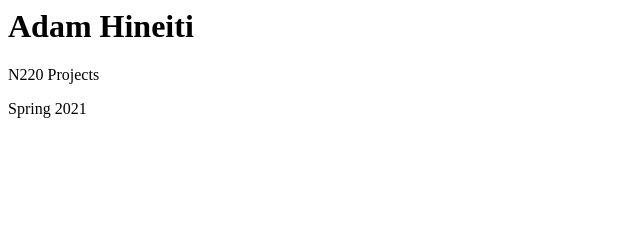
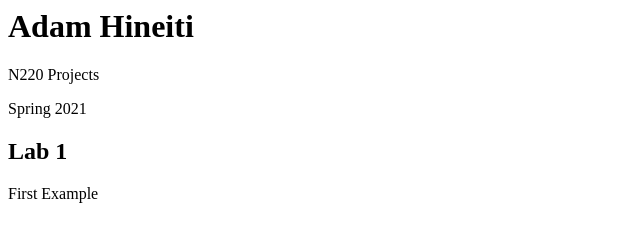
Before and after one commit to adamhineiti/N220spring2021, a plain HTML site: page index.html in a window 1280 px wide. Shown: the whole page, without its empty margins (0-640 px from the left). Drawn offline with Linux system fonts and the light colour scheme.

Commit message:
Update index.html

```diff
--- a/index.html
+++ b/index.html
@@ -5,5 +5,8 @@
         <p>N220 Projects</p>
         <p>Spring 2021</p>
 
+        <h2>Lab 1</h2>
+        <p><a herf="labs/lab1/index.html">First Example</a></p>
+
     </body>
 </html>
```
